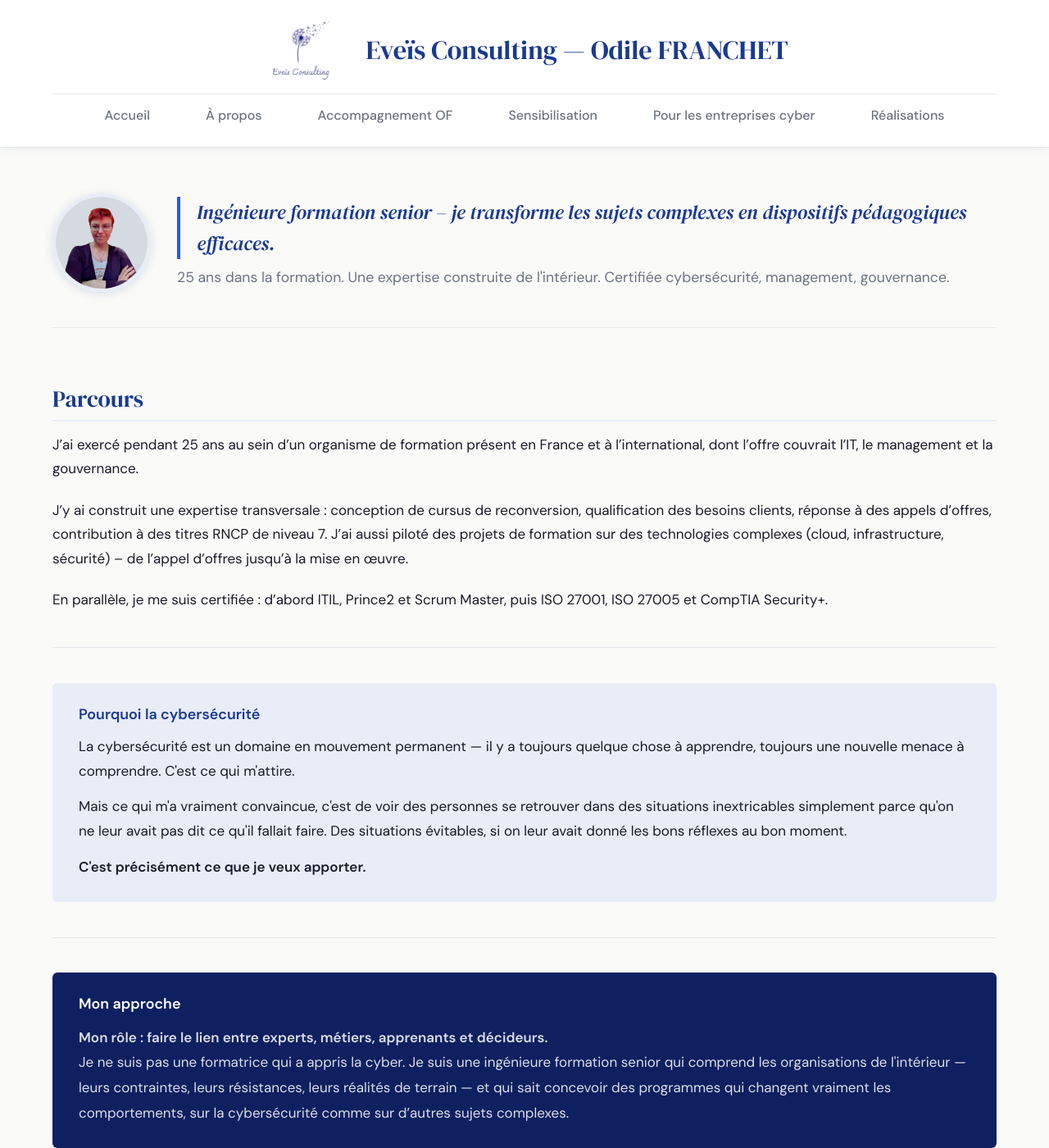
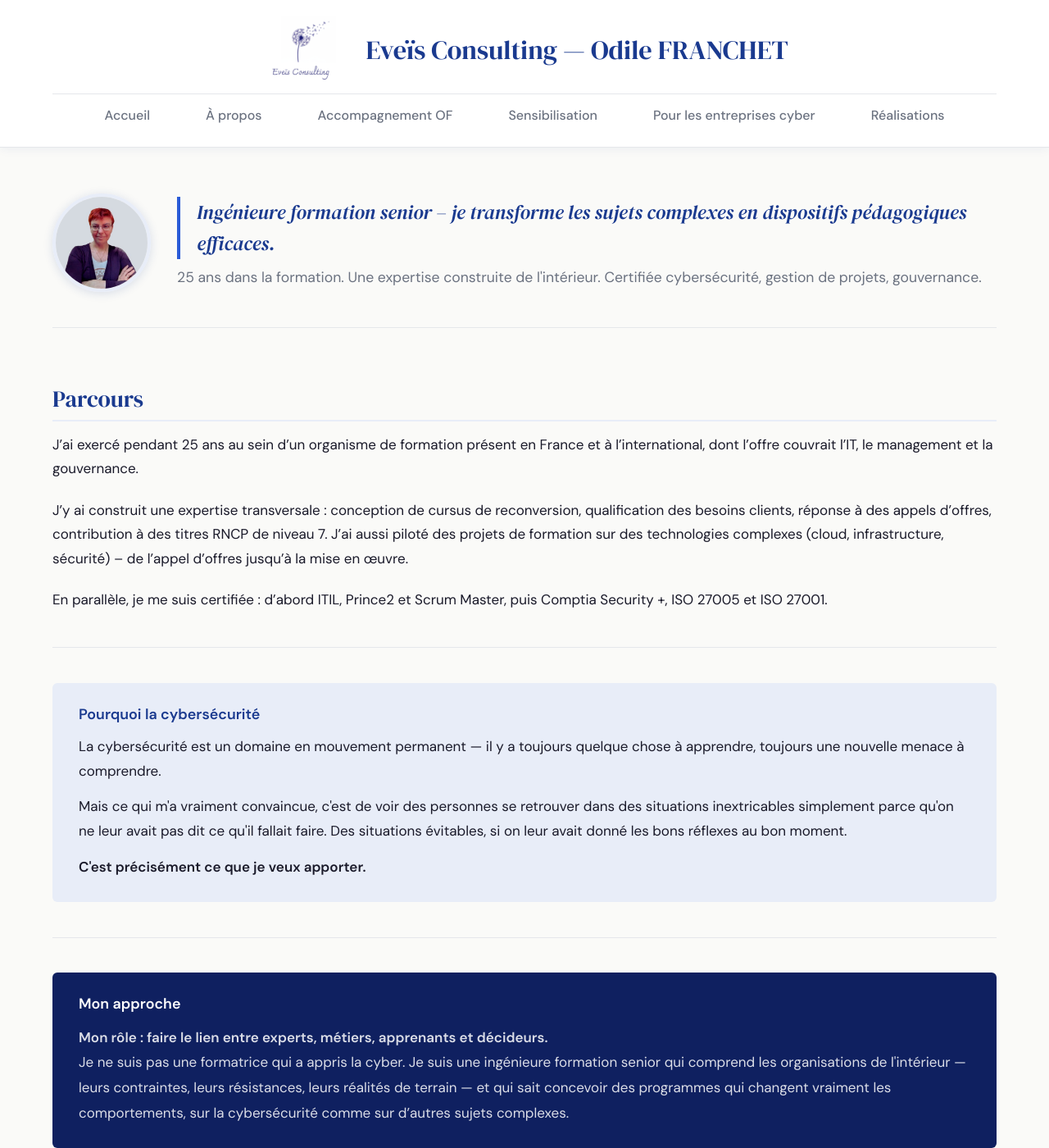
Before and after one commit to ofranchet73/eveis-consulting, a Jekyll site: the page built from apropos.html, in a window 1280 px wide and 1400 px high. Shown: the whole window at 82% size. Built offline with Jekyll 4.4.1, drawn with Linux system fonts in a browser that asks for light colours.

Commit message:
Update apropos.html

```diff
--- a/apropos.html
+++ b/apropos.html
@@ -11,7 +11,7 @@ title: "À propos"
       <img src="/images/photo.jpg" alt="Odile Franchet" class="apropos-photo">
       <div class="apropos-hero-text">
         <p class="apropos-accroche">Ingénieure formation senior – je transforme les sujets complexes en dispositifs pédagogiques efficaces.</p>
-        <p class="apropos-tagline">25 ans dans la formation. Une expertise construite de l'intérieur. Certifiée cybersécurité, management, gouvernance.</p>
+        <p class="apropos-tagline">25 ans dans la formation. Une expertise construite de l'intérieur. Certifiée cybersécurité, gestion de projets, gouvernance.</p>
       </div>
     </div>
 
@@ -21,14 +21,14 @@ title: "À propos"
     <h2>Parcours</h2>
     <p>J’ai exercé pendant 25 ans au sein d’un organisme de formation présent en France et à l’international, dont l’offre couvrait l’IT, le management et la gouvernance.</p>
     <p>J’y ai construit une expertise transversale : conception de cursus de reconversion, qualification des besoins clients, réponse à des appels d’offres, contribution à des titres RNCP de niveau 7. J’ai aussi piloté des projets de formation sur des technologies complexes (cloud, infrastructure, sécurité) – de l’appel d’offres jusqu’à la mise en œuvre.</p>
-    <p>En parallèle, je me suis certifiée : d’abord ITIL, Prince2 et Scrum Master, puis ISO 27001, ISO 27005 et CompTIA Security+.</p>
+    <p>En parallèle, je me suis certifiée : d’abord ITIL, Prince2 et Scrum Master, puis Comptia Security +, ISO 27005 et ISO 27001.</p>
 
     <hr>
 
     <!-- Pourquoi la cybersécurité -->
     <div class="encadre-pourquoi">
       <h3>Pourquoi la cybersécurité</h3>
-      <p>La cybersécurité est un domaine en mouvement permanent — il y a toujours quelque chose à apprendre, toujours une nouvelle menace à comprendre. C'est ce qui m'attire.</p>
+      <p>La cybersécurité est un domaine en mouvement permanent — il y a toujours quelque chose à apprendre, toujours une nouvelle menace à comprendre.</p>
       <p>Mais ce qui m'a vraiment convaincue, c'est de voir des personnes se retrouver dans des situations inextricables simplement parce qu'on ne leur avait pas dit ce qu'il fallait faire. Des situations évitables, si on leur avait donné les bons réflexes au bon moment.</p>
       <p><strong>C'est précisément ce que je veux apporter.</strong></p>
     </div>
```
